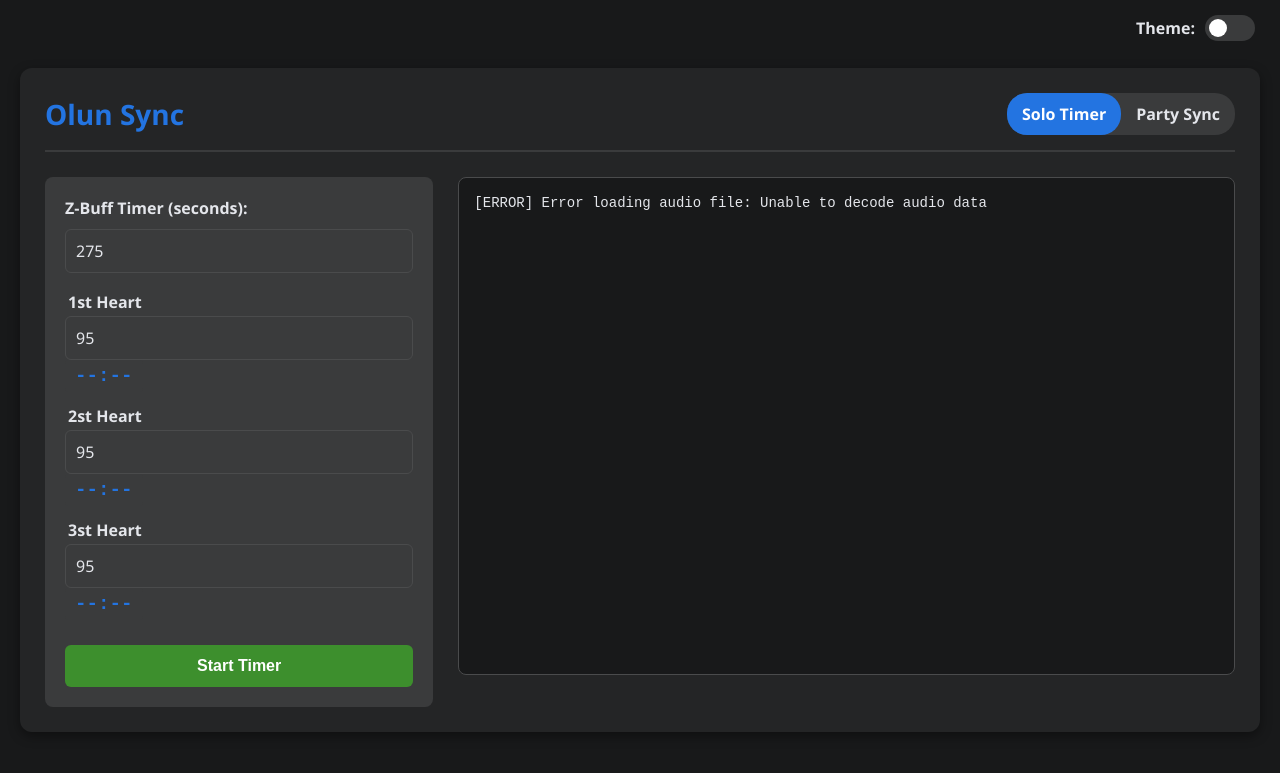
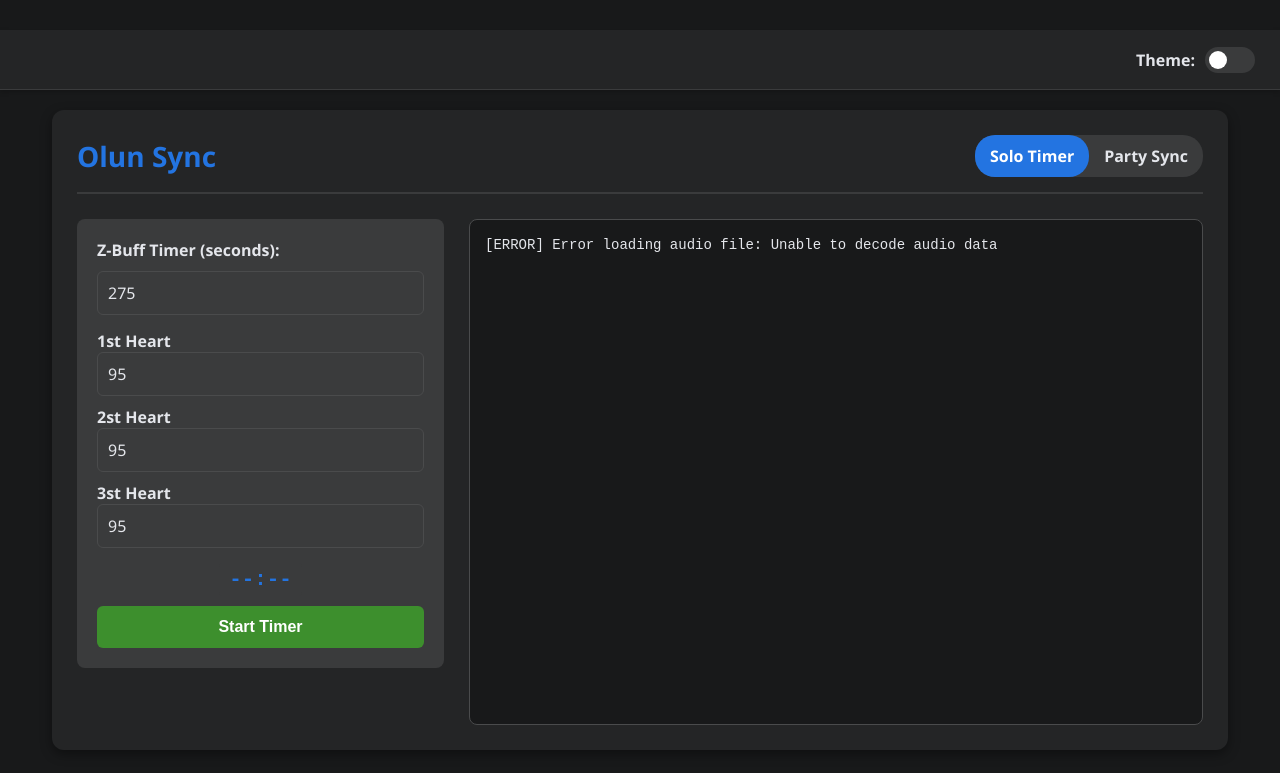
Before and after one commit to fernandocarminatti/bdo-dist-timer-front, a plain HTML site: page index.html in a window 1280 px wide. Drawn offline with Linux system fonts and the light colour scheme; no server answers.

Commit message:
feat: generic time tracker on screen. Better layout handling.
Generic time tracker.
Layout "handling" less shittier.

```diff
--- a/css/style.css
+++ b/css/style.css
@@ -40,33 +40,57 @@ body {
     background-color: var(--bg-color);
     color: var(--text-color);
     margin: 0;
-    padding: 20px;
     box-sizing: border-box;
-    min-height: 100vh;
+    height: 100vh;
+    overflow: hidden;
     display: flex;
     justify-content: center;
     align-items: center;
+    flex-direction: column;
     transition: background-color 0.3s, color 0.3s;
 }
 
 /* --- New Page Header for Theme Toggle --- */
 .page-header {
-    position: absolute;
-    top: 15px;
-    right: 25px;
-    z-index: 100;
+    width: 100%;
+    height: 60px;
+    background-color: var(--container-bg);
+    border-bottom: 1px solid var(--border-color);
+    box-shadow: 0 2px 5px rgba(0,0,0,0.2);
+
+    display: flex;
+    align-items: center;
+    justify-content: flex-end;
+    padding: 0 25px;
+    box-sizing: border-box;
+    flex-shrink: 0;
 }
 
 /* --- Main Layout --- */
+
+.app-wrapper {
+    width: 95%;
+    height: 85%;
+    display: flex;
+    flex-direction: column;
+    padding: 20px;
+    box-sizing: border-box;
+    overflow: hidden;
+}
+
 .container {
+    width: 100%;
     background-color: var(--container-bg);
     padding: 25px;
     border-radius: 12px;
+    box-sizing: border-box;
     box-shadow: var(--container-shadow);
-    width: 100%;
-    max-width: 1200px;
-    max-height: 100vh;
     transition: background-color 0.3s;
+    flex-grow: 1;
+    display: flex;
+    flex-direction: column;
+    min-height: 0;
+
 }
 
 .container-header {
@@ -100,18 +124,22 @@ h3 {
 .main-content {
     display: flex;
     gap: 25px;
+    flex-grow: 1;
+    min-height: 0;
 }
 
 .controls-column {
     flex: 1;
-    min-width: 300px;
     display: flex;
     flex-direction: column;
     gap: 20px;
+    overflow-y: auto;
 }
 
 .log-column {
     flex: 2;
+    display: flex;
+    flex-direction: column;
 }
 
 /* --- Controls Column Specifics --- */
@@ -184,13 +212,16 @@ input[type="number"] {
     margin-bottom: 10px;
 }
 
-.timer-control > label {
-    margin: 3px;
+.timer-display-container {
+    display: flex;
+    align-items: center;
+    justify-content: center;
+    gap: 5px;
 }
 
 .timer-display {
     font-family: 'Courier New', Courier, monospace;
-    font-size: 1.2rem;
+    font-size: 1.3rem;
     font-weight: bold;
     color: var(--primary-color);
     background-color: var(--input-bg-color);
@@ -229,9 +260,10 @@ button {
 
 /* --- Log Column --- */
 #statusLog {
+    flex-grow: 1;
+    min-height: 0;
+
     width: 100%;
-    height: 94%;
-    max-height: 100%;
     border: 1px solid var(--input-border-color);
     border-radius: 8px;
     padding: 15px;
--- a/index.html
+++ b/index.html
@@ -17,6 +17,7 @@
             </label>
         </div>
     </header>
+    <main class="app-wrapper">
         <div class="container">
             <div class="container-header">
                 <h1>Olun Sync</h1>
@@ -39,23 +40,22 @@
                             <div class="timer-control">
                                 <label for="firstHeartDisplay" id="startFirstHeart">1st Heart</label>
                                 <input type="number" id="firstHeartDisplay" value="95"></input>
-                            <span class="timer-display">--:--</span>
                             </div>
                             <div class="timer-control">
                                 <label for="secondHeartDisplay" id="startSecondHeart">2st Heart</label>
                                 <input type="number" id="secondHeartDisplay" value="95"></input>
-                            <span class="timer-display">--:--</span>
                             </div>
                             <div class="timer-control">
                                 <label for="thirdHeartDisplay" id="startThirdHeart">3st Heart</label>
                                 <input type="number" id="thirdHeartDisplay" value="95"></input>
-                            <span class="timer-display">--:--</span>
                             </div>
+                        </div>
+                        <div class="timer-display-container">
+                            <span class="timer-display" id="countdownDisplay">--:--</span>
                         </div>
                         <button id="timerButton">Start Timer</button>
                     </div>
                     <div id="party-controls" class="control-set" style="display: none;">
-                    <h2>Party Connection</h2>
                         <div class="form-group">
                             <label for="username">Username:</label>
                             <input type="text" id="username" value="WebAppUser">
@@ -86,7 +86,7 @@
                 </div>
             </div>
         </div>
-
+    </main>
 </body>
 <script src="js/script.js" defer></script>
 <script src="js/audio.js" defer></script>
--- a/js/audio.js
+++ b/js/audio.js
@@ -12,9 +12,9 @@ const soloTimerInputs = {
     firstHeart: document.getElementById('firstHeartDisplay'),
     secondHeart: document.getElementById('secondHeartDisplay'),
     thirdHeart: document.getElementById('thirdHeartDisplay'),
-    timerDisplay: document.querySelectorAll('.timer-display')
+    timerDisplay: document.getElementById('countdownDisplay')
 }
-
+console.log(soloTimerInputs)
 Promise.all([
     fetch('assets/firstHeart.wav').then(res => res.arrayBuffer()).then(buffer => audioContext.decodeAudioData(buffer)),
     fetch('assets/secondHeart.wav').then(res => res.arrayBuffer()).then(buffer => audioContext.decodeAudioData(buffer)),
@@ -67,7 +67,7 @@ function runTimerSequence(){
     const triggerEvents = {
         [triggerFirstHeart]: { name: 'First Heart', soundBuffer: firstHeartSoundBuffer },
         [triggerSecondHeart]: { name: 'Second Heart', soundBuffer: secondHeartSoundBuffer },
-        [triggerZBuff]:   { name: 'Long Timer (275s)', soundBuffer: longTimerSoundBuffer },
+        [triggerZBuff]:   { name: 'Z-Buff', soundBuffer: longTimerSoundBuffer },
         [triggerThirdHeart]: { name: 'Third Heart', soundBuffer: thirdHeartSoundBuffer },
     };
 
```
Lines whose indentation alone changed are shown as unchanged.
